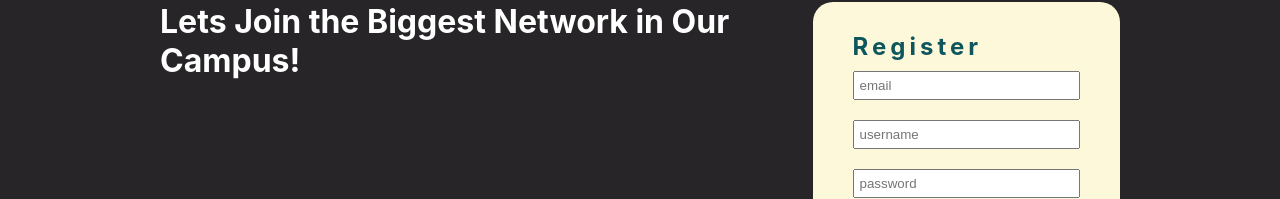
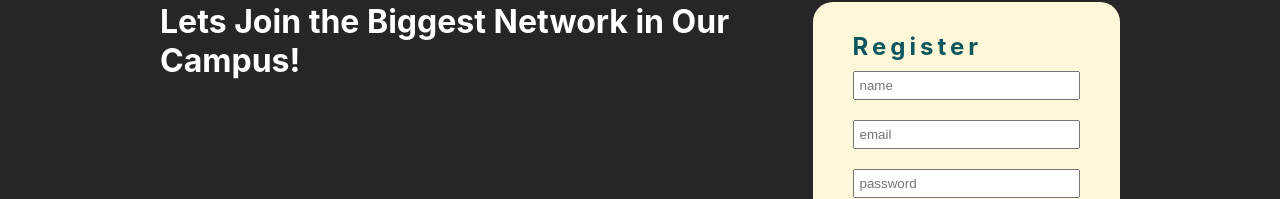
Before and after one commit to farsikogama/PROJECT-REACT-FE-social-media-clone, a React (Create React App) app: page /register in a window 1280 px wide. Shown: the part 128-327 px from the top of the page. Built offline with nearby package versions, Linux system fonts and the light colour scheme.

Commit message:
edit register input

```diff
--- a/src/components/Register/Register.jsx
+++ b/src/components/Register/Register.jsx
@@ -8,20 +8,21 @@ const RegisterComp = props => {
         <h2>Register</h2>
         <form onSubmit={props.handleSubmit}>
           <input
+            type='text'
+            name='username'
+            placeholder='name'
+            value={props.fields.username}
+            onChange={props.handleInputChange}
+            className='formLog-control'
+          />
+
+          <input
             type='email'
             name='email'
             placeholder='email'
             className='formReg-control'
             value={props.fields.email}
             onChange={props.handleInputChange}
-          />
-          <input
-            type='text'
-            name='username'
-            placeholder='username'
-            value={props.fields.username}
-            onChange={props.handleInputChange}
-            className='formLog-control'
           />
           <input
             type='password'
```
